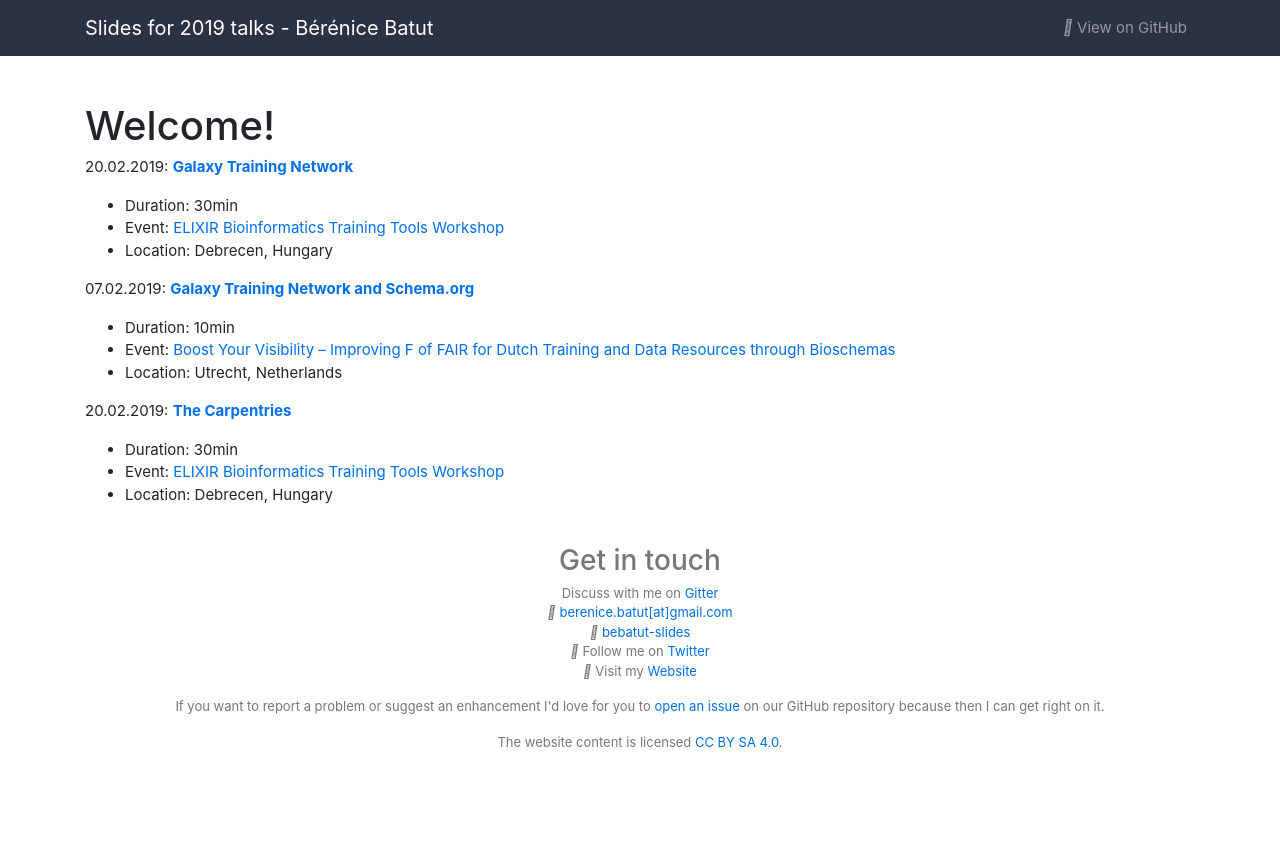
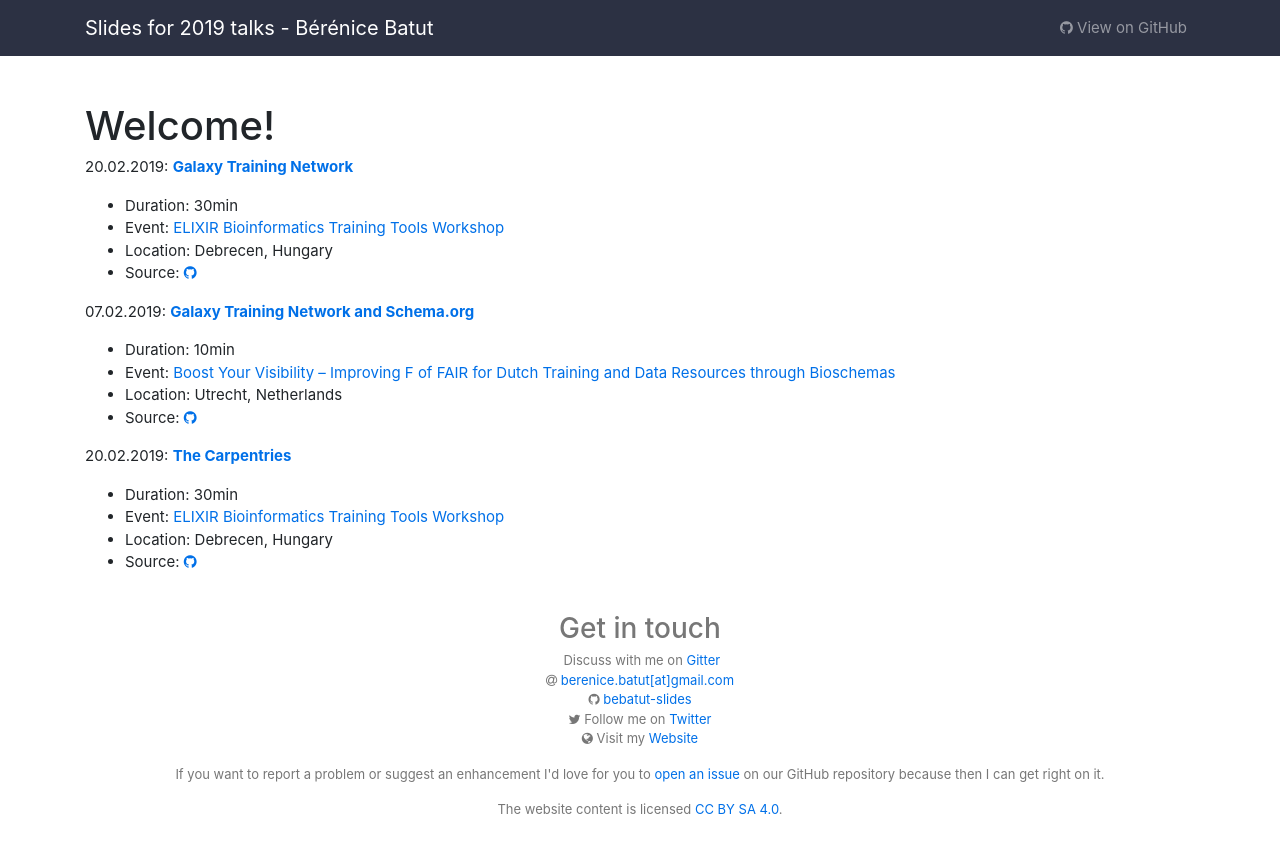
Before and after one commit to bebatut-slides/2019, a Jekyll site: the page built from index.md, in a window 1280 px wide. Shown: the top 854 px of the page. Built offline with Jekyll 4.4.1, drawn with Linux system fonts in a browser that asks for light colours; our own code applies the rules of GitHub Pages for plain Markdown files.

Commit message:
Fix icons, github link and add sources

```diff
--- a/_config.yml
+++ b/_config.yml
@@ -2,7 +2,7 @@
 email: berenice.batut@gmail.com
 description: >
   This repository served the slides for my talks of 2019
-repository: "bebatut-slides/bebatut-slides.github.io"
+repository: bebatut-slides/2019
 twitter: bebatut
 linkedin: berenicebatut
 gitter: bebatut
--- a/_includes/default-footer.html
+++ b/_includes/default-footer.html
@@ -4,25 +4,25 @@
       <div class="column">
         <h3>Get in touch</h3>
         <p>
-          <i class="fab fa-gitter"></i>
+          <i class="fa fa-gitter"></i>
           Discuss with me on
           <a href="https://gitter.im/{{ site.contact.gitter }}">Gitter</a>
           <br />
-          <i class="fas fa-at"></i>
+          <i class="fa fa-at"></i>
           <a href="mailto:{{ site.email }}">
             {{ site.email|replace:'@','[at]' }}
           </a>
           <br />
-          <i class="fab fa-github"></i>
+          <i class="fa fa-github"></i>
           <a href="{{ site.github.owner_url }}">
             {{ site.github.owner_name }}
           </a>
           <br />
-          <i class="fab fa-twitter"></i>
+          <i class="fa fa-twitter"></i>
           Follow me on
             <a href="https://twitter.com/{{ site.twitter }}">Twitter</a>
           <br />
-          <i class="fas fa-globe"></i>
+          <i class="fa fa-globe"></i>
           Visit my
             <a href="https://twitter.com/research.bebatut.fr">Website</a>
           <br />
--- a/_includes/default-header.html
+++ b/_includes/default-header.html
@@ -8,7 +8,7 @@
                 <ul class="navbar-nav">
                     <li class="nav-item">
                         <a class="nav-link" href="{{ site.github.repository_url }}" title="View on GitHub">
-                            <i class="fab fa-github"></i> View on GitHub
+                            <i class="fa fa-github"></i> View on GitHub
                         </a>
                     </li>
                 </ul>
--- a/_layouts/base.html
+++ b/_layouts/base.html
@@ -7,12 +7,11 @@
         <meta http-equiv="x-ua-compatible" content="ie=edge">
         <meta name="viewport" content="width=device-width, initial-scale=1, shrink-to-fit=no">
         <title>{{ page.title | default: site.title }}</title>
-        <link rel="stylesheet" href="{{ "/assets/css/bootstrap.min.css?v=3" | prepend: site.baseurl }}">
-        <link rel="stylesheet" href="{{ "/assets/css/main.css?v=2" | prepend: site.baseurl }}">
-        <link rel="stylesheet" href="{{ "/assets/css/font-awesome.css" | prepend: site.baseurl }}">
-        <link rel="stylesheet" href="{{ "/assets/css/academicons.css" | prepend: site.baseurl }}">
-        <link rel="stylesheet" href="{{ "/assets/css/syntax_highlighting.css" | prepend: site.baseurl }}">
-        <link rel="shortcut icon" href="{{ "/favicon.ico" | prepend: site.baseurl }}" type="image/x-icon" />
+        <link rel="stylesheet" href="/assets/css/bootstrap.min.css?v=3">
+        <link rel="stylesheet" href="/assets/css/main.css?v=2">
+        <link rel="stylesheet" href="/assets/css/font-awesome.css">
+        <link rel="stylesheet" href="/assets/css/academicons.css">
+        <link rel="stylesheet" href="/assets/css/syntax_highlighting.css">
     </head>
     <body>
         {% include default-header.html %}
@@ -25,10 +24,10 @@
 
         {% include default-footer.html %}
     </body>
-    <script type="text/javascript" src="{{ "/assets/js/jquery.slim.min.js" | prepend: site.baseurl }}"></script>
-    <script type="text/javascript" src="{{ "/assets/js/popper.min.js" | prepend: site.baseurl }}"></script>
-    <script type="text/javascript" src="{{ "/assets/js/bootstrap.min.js?v=3" | prepend: site.baseurl }}"></script>
-    <script type="text/javascript" src="{{ "/assets/js/details-element-polyfill.js" | prepend: site.baseurl }}"></script>
+    <script type="text/javascript" src="/assets/js/jquery.slim.min.js"></script>
+    <script type="text/javascript" src="/assets/js/popper.min.js"></script>
+    <script type="text/javascript" src="/assets/js/bootstrap.min.js?v=3"></script>
+    <script type="text/javascript" src="/assets/js/details-element-polyfill.js"></script>
     <script type="text/javascript" src="https://cdnjs.cloudflare.com/ajax/libs/mathjax/2.7.1/MathJax.js?config=TeX-AMS-MML_HTMLorMML"></script>
-    <script type="text/javascript" src="{{ "/assets/js/main.js" | prepend: site.baseurl }}"></script>
+    <script type="text/javascript" src="/assets/js/main.js"></script>
 </html>
--- a/index.md
+++ b/index.md
@@ -11,5 +11,6 @@
 - Duration: {{ page.talk.duration }}
 - Event: {% if page.event.link %} [{{ page.event.name }}]({{ page.event.link }}){% else %}{{ page.event.name}}{% endif %}
 - Location: {{ page.event.location }}
+- Source: [<i class="fa fa-github"></i>]({{ site.github.repository_url }}/tree/master{{ page.dir }})
     {% endif %}
 {% endfor %}
```
